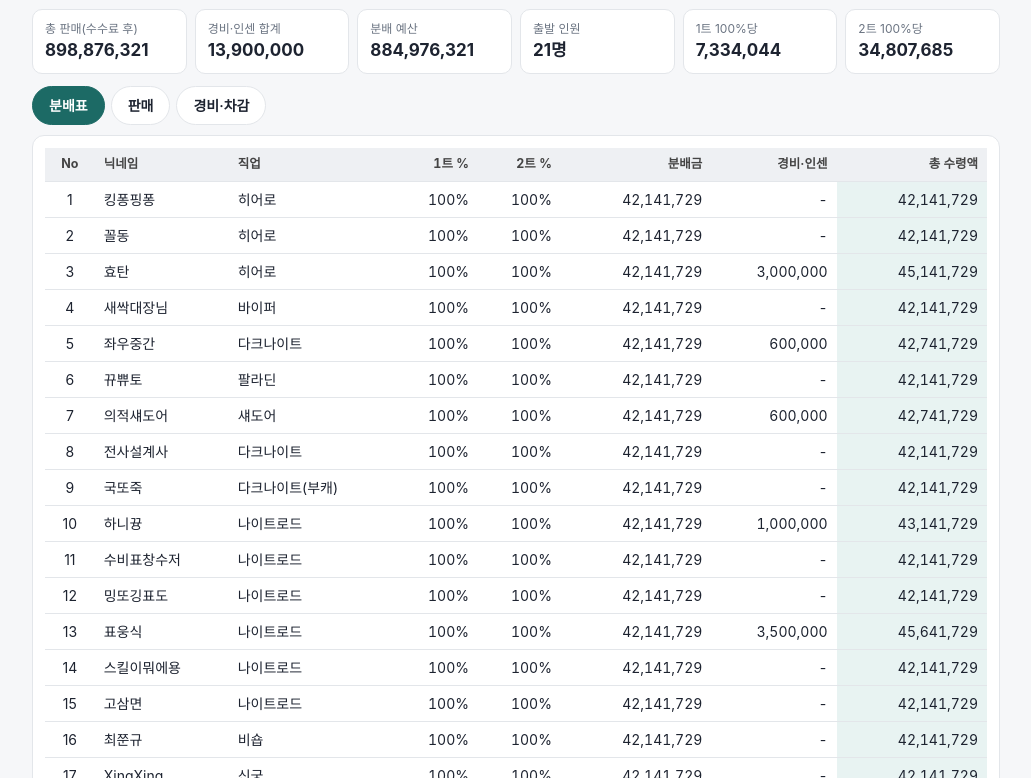
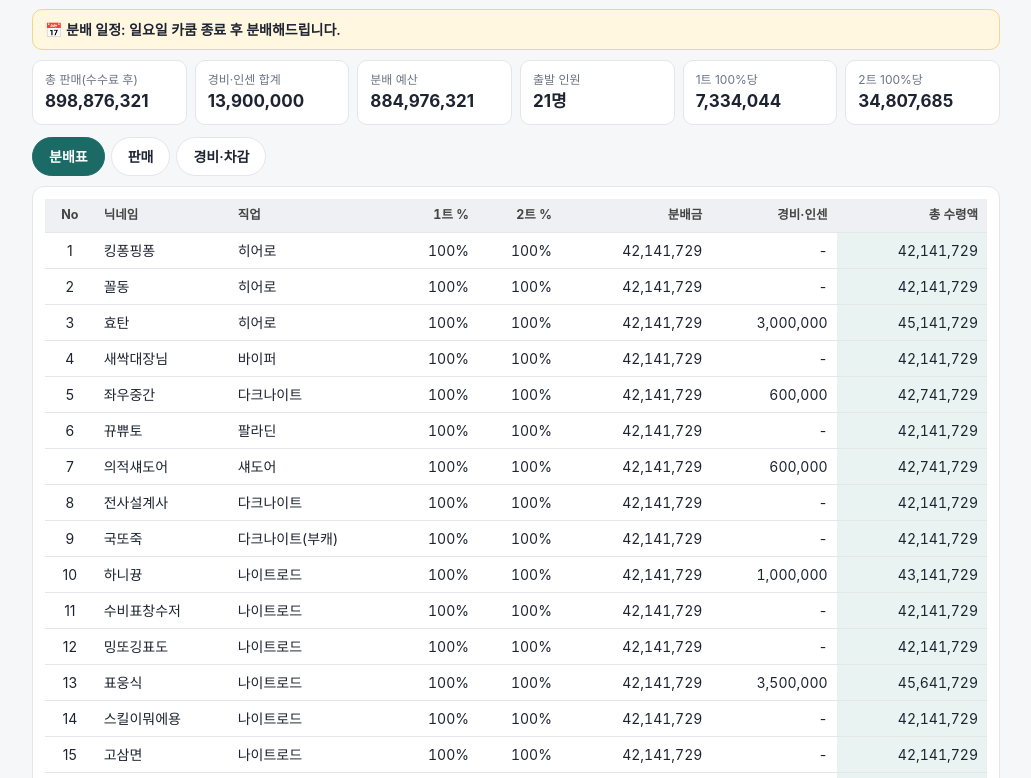
Before and after one commit to toy123-lgtm/kakum-settle, a plain HTML site: page settle-1115.html in a window 1280 px wide. Shown: the part 75-853 px from the top of the page, without its empty margins (124-1155 px from the left). Drawn offline with Linux system fonts and the light colour scheme.

Commit message:
분배 일정 문구 추가

```diff
--- a/settle-1115.html
+++ b/settle-1115.html
@@ -18,12 +18,14 @@ td.note{white-space:normal;color:var(--mu);min-width:160px}tfoot td{font-weight:
 .t1{color:#0b7a75;font-weight:700}.t2{color:#b86e00;font-weight:700}
 .tag{display:inline-block;padding:1px 9px;border-radius:999px;color:#fff;font-size:12px;font-weight:700}
 .g-실비{background:#c2410c}.g-구인{background:#1c6a65}.g-분배{background:#6d4fc2}.g-뿌리기{background:#2b6cb0}.g-기타{background:#6b7280}
+.ban{background:#fff7e0;border:1px solid #f0d78c;border-radius:10px;padding:9px 12px;margin-bottom:10px;font-weight:600}
 .foot{color:var(--mu);font-size:12.5px;margin-top:10px}.hl{background:var(--ac2)}
 .hm{}@media(max-width:640px){td.note{min-width:110px}.hm{display:none}th,td{padding:7px 6px;font-size:13px}.wrap{padding:10px}}
 .sec{display:none}.sec.on{display:block}
 </style></head><body><div class="wrap">
 <h1>카오스 자쿰 정산 · <span id="lb"></span></h1>
 <div class="sub" id="sub"></div>
+<div class="ban">📅 분배 일정: 일요일 카쿰 종료 후 분배해드립니다.</div>
 <div class="tiles" id="tiles"></div>
 <nav id="nav"></nav>
 <div class="sec panel" id="s-dist"></div>
```
